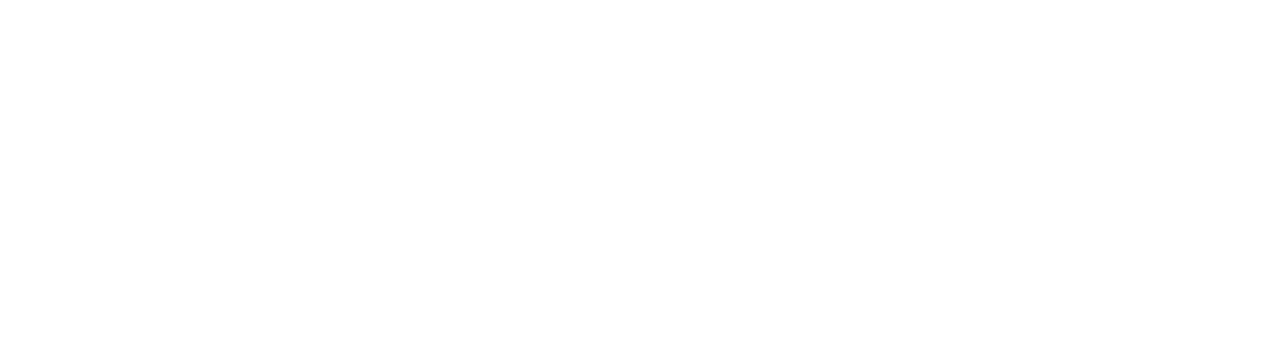
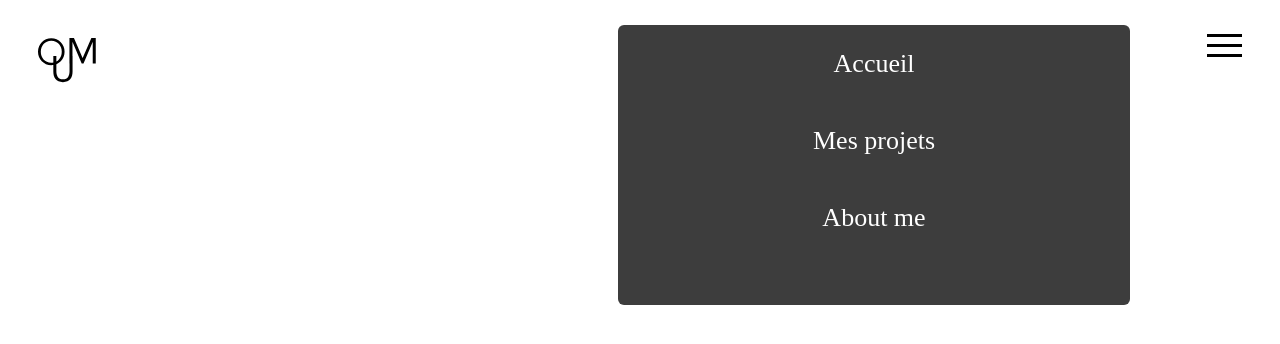
Before and after one commit to Mauduit-O/Portfolio, a website built with Parcel: page src/index.html in a window 1280 px wide. Built offline with nearby package versions, Linux system fonts and the light colour scheme.

Commit message:
add header

```diff
--- a/src/index.html
+++ b/src/index.html
@@ -12,6 +12,20 @@
 </head>
 
 <body>
+  <header>
+    <img src="assets/logo/logo.svg" alt="Logo">
 
+    <nav class="open-menu">
+      <div class="container-btn-menu">
+        <span class="content-btn-menu"></span>
+      </div>
+
+      <div class="menu">
+        <a href="#">Accueil</a>
+        <a href="">Mes projets</a>
+        <a href="">About me</a>
+      </div>
+    </nav>
+  </header>
 </body>
 </html>
--- a/src/scss/index.scss
+++ b/src/scss/index.scss
@@ -1,3 +1,10 @@
+header {
+  img {
+    margin-top: 3%;
+    margin-left: 3%;
+  }
+
+  nav {
     .container-btn-menu {
       width: 35px;
       position: fixed;
@@ -6,17 +13,15 @@
       cursor: pointer;
     }
 
-.content-btn-menu{
+    .content-btn-menu {
       height: 3px;
       background-color: black;
       width: 100%;
       position: absolute;
       top: 20px;
       left: 0;
-}
 
-.content-btn-menu:before,
-.content-btn-menu:after {
+      &::before, &::after {
         content: "";
         height: 3px;
         background-color: black;
@@ -27,8 +32,9 @@ left: 0;
         transition-duration: 1s, 1s;
       }
 
-.content-btn-menu:after {
+      &::after {
         top: 10px;
+      }
     }
 
     .menu {
@@ -40,13 +46,18 @@ top: 10px;
       flex-direction: column;
       align-items: center;
       right: 150px;
-  top: 15px;
+      top: 25px;
       position: absolute;
-
 
       & a {
         color: #fff;
         font-size: 26px;
         margin: 5% 0;
+
+          &:hover {
+            color: rgb(191, 235, 191);
           }
       }
+    }
+  }
+}
```
Lines whose indentation alone changed are shown as unchanged.
